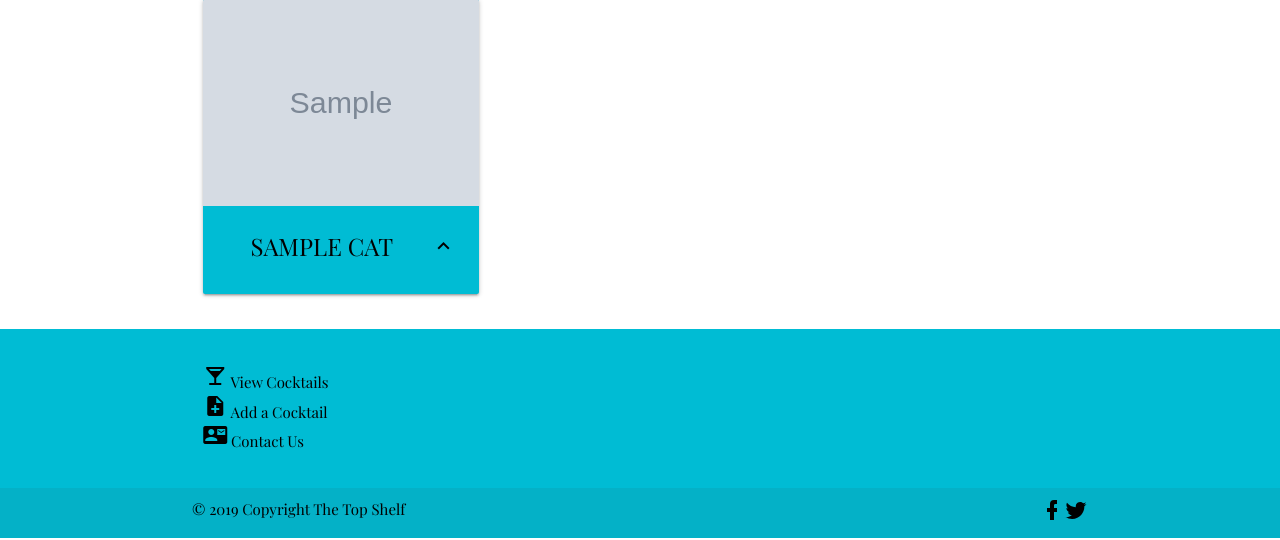
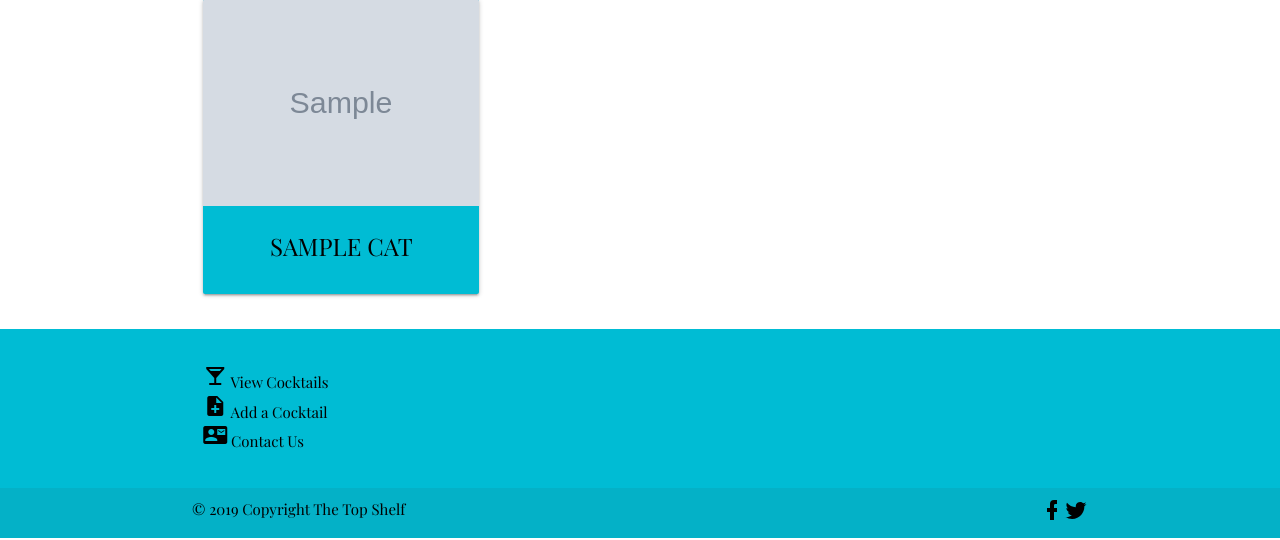
Before and after one commit to walshyc/the-top-shelf, a Flask app: template templates/categories.html in a window 1280 px wide. Shown: the part 260-800 px from the top of the page. Run offline with Flask 2, Linux system fonts and the light colour scheme; the template is opened without the code that fills it: most values are stand-ins (such as "Sample title", 1, 10 or a date in 2020); grey boxes marked "Sample" are stand-in pictures; some libraries are stand-ins or nearby versions.

Commit message:
updated card styling

```diff
--- a/templates/categories.html
+++ b/templates/categories.html
@@ -7,26 +7,20 @@
 <h1 class="center-align">Categories</h1>
 <h4 class="center-align">Select a category below</h4>
 <div class="row">
-        {% for categories in categories %}
-        <div class="col s12 m4">
-                <div class="card cyan">
-                    <div class="card-image waves-effect waves-block waves-light">
-                        <img class="activator" src="{{categories.category_image}}">
-                    </div>
-                    <div class="card-content">
-                        <span class="card-title activator black-text center-align">{{categories.category_name.upper()}}<i
-                                class="material-icons right">
-                                keyboard_arrow_up</i></span>
-
-                    </div>
-                    <div class="card-reveal">
-                        <span class="card-title grey-text text-darken-4">{{categories.category_name.capitalize()}} Cocktails<i
-                                class="material-icons right">close</i></span>
-                        <h6>{{categories.category_tagline.capitalize()}}</h6>
-                        <a href="{{url_for('category_id',category_id=categories._id)}}"  class="black-text cyan waves-effect waves-light btn flow-text">View all {{categories.category_name.capitalize()}} cocktails</a>
-                    </div>
+    {% for categories in categories %}
+    <div class="col s12 m4">
+        <a href="{{url_for('category_id',category_id=categories._id)}}" class="black-text  ">
+            <div class="card cyan">
+                <div class="card-image">
+                    <img src="{{categories.category_image}}">
+                </div>
+                <div class="card-content center-align">
+                    <span class="card-title activator black-text center-align ">
+                        {{categories.category_name.upper()}}</span>
                 </div>
             </div>
+        </a>
+    </div>
     {% endfor %}
 </div>
 {% endblock %}
```
Also changed, not shown: templates/index.html (+10 -16 lines).
